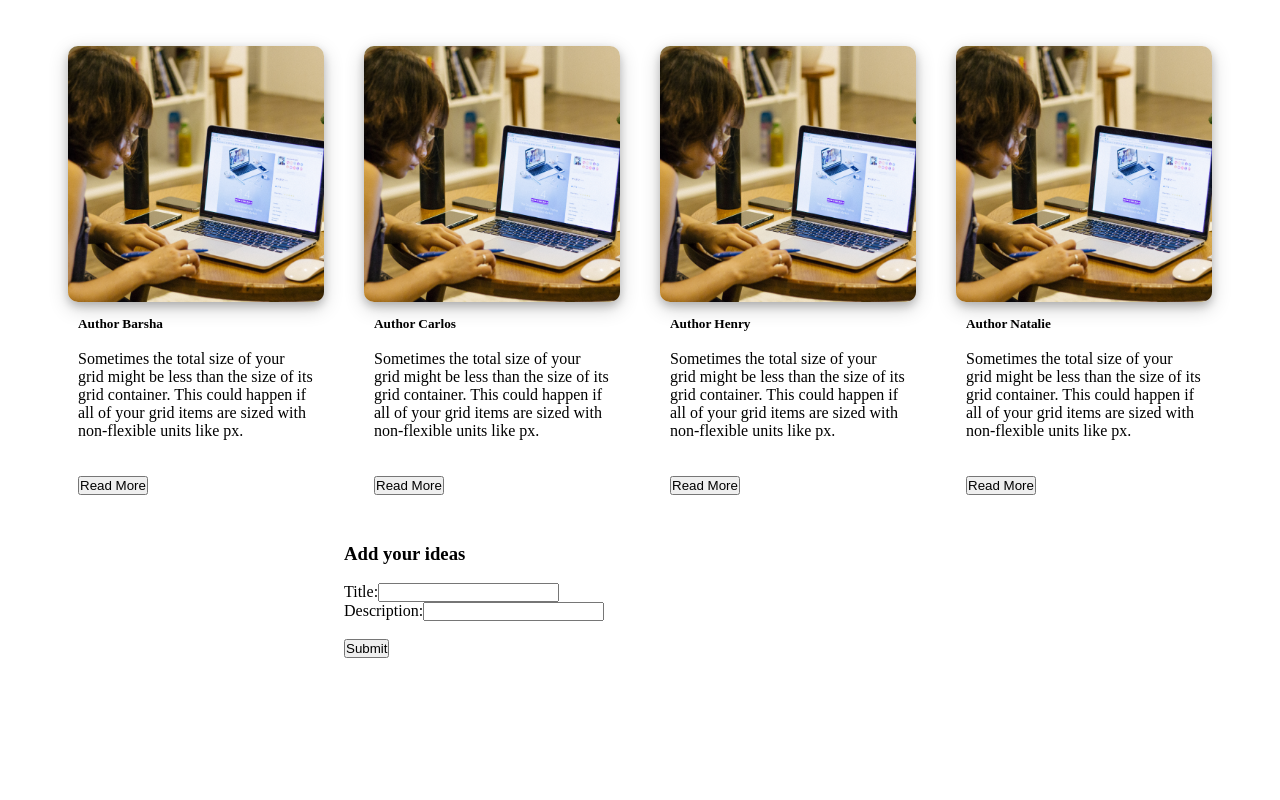
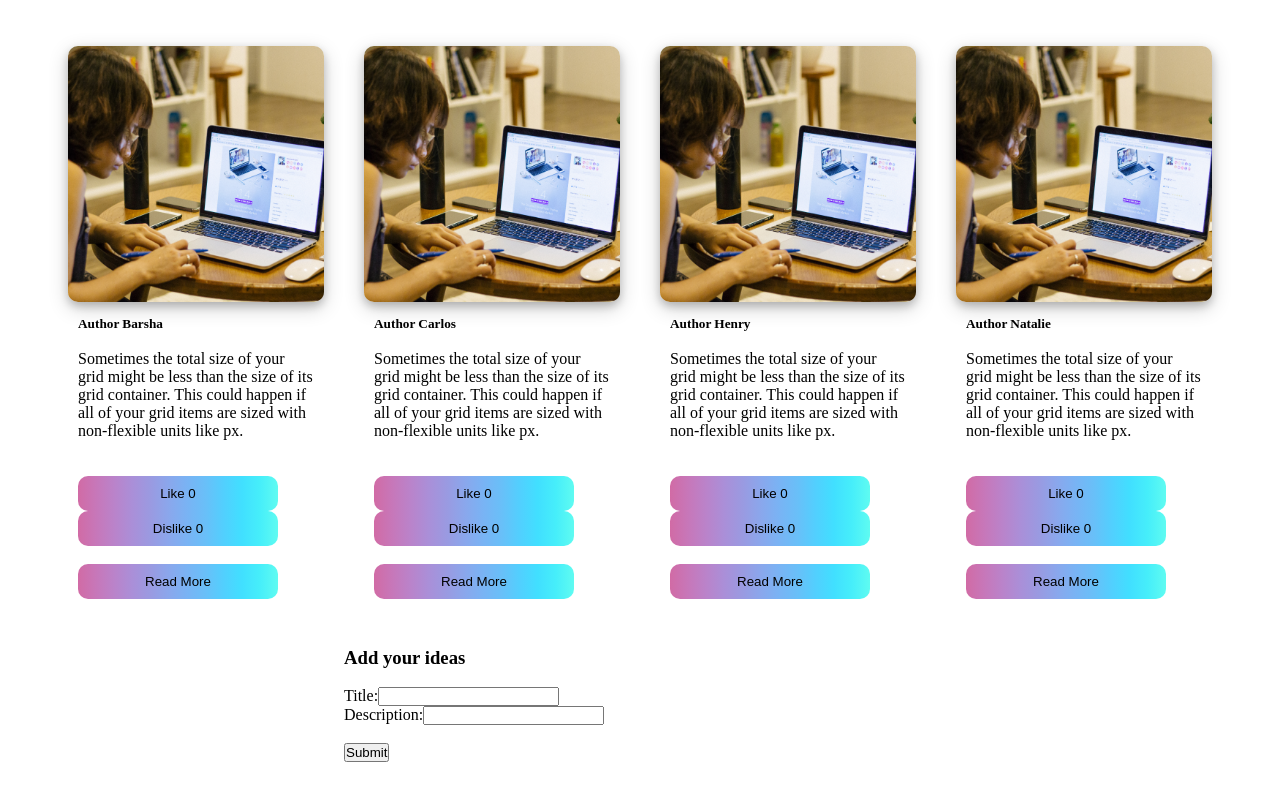
Before and after one commit to vitasoft-practice/practicingGit, an Angular app in the folder Barsha/: page / in a window 1280 px wide. Shown: the part 721-1521 px from the top of the page. Before the commit the page ends 1427 px from the top, so only its background shows below. Built offline with nearby package versions, Linux system fonts and the light colour scheme.

Commit message:
scss change

```diff
--- a/Barsha/src/app/pages/post-card/post-card.component.html
+++ b/Barsha/src/app/pages/post-card/post-card.component.html
@@ -4,6 +4,9 @@
         <h5>Author {{name}}</h5>
         <br/>
         <p>Sometimes the total size of your grid might be less than the size of its grid container. This could happen if all of your grid items are sized with non-flexible units like px. </p>
+       <br/><br/>
+       <button class="card-button" (click)="like()">Like {{likes}}</button>
+       <button class="card-button" (click)="dislike()">Dislike  {{dislikes}}</button>
        <br/><br/><button class="card-button" (click)="show()">Read More</button>
        <br/><br/>
        <p [hidden]='ishidden'> Visible now</p>
--- a/Barsha/src/app/pages/post-card/post-card.component.scss
+++ b/Barsha/src/app/pages/post-card/post-card.component.scss
@@ -1,3 +1,5 @@
+@import '/src/scss/button';
+
 *{
     box-sizing:border-box;
     margin: 0;
@@ -5,6 +7,7 @@
     position: relative;
 
 }
+
 
 %border-t{
     border:transparent;
--- a/Barsha/src/app/pages/post-card/post-card.component.ts
+++ b/Barsha/src/app/pages/post-card/post-card.component.ts
@@ -7,17 +7,22 @@ import { Component, OnInit , Input  } from '@angular/core';
 })
 export class PostCardComponent implements OnInit {
   @Input() name : string;
+  likes:number;
+  dislikes:number;
   ishidden: Boolean =true ;
   show(): void{
-
-
       this.ishidden=false;
-
-
-
-  }
+    }
+      like():number{
+        return this.likes+=1;
+    }
+    dislike():number{
+      return this.dislikes +=1;
+    }
   constructor() {
     this.name=''
+    this.likes=0;
+    this.dislikes=0;
    }
 
   ngOnInit(): void {
```
